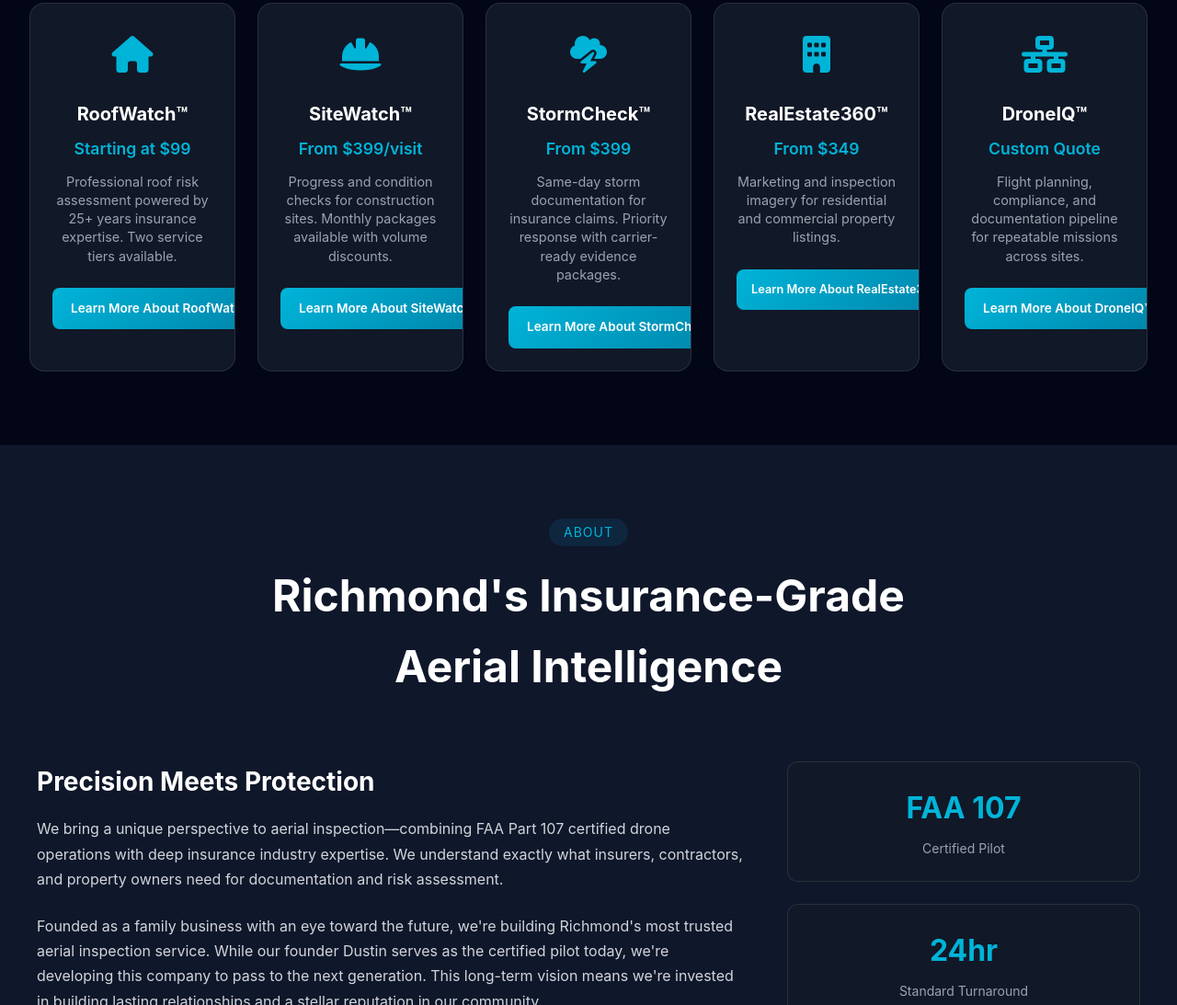
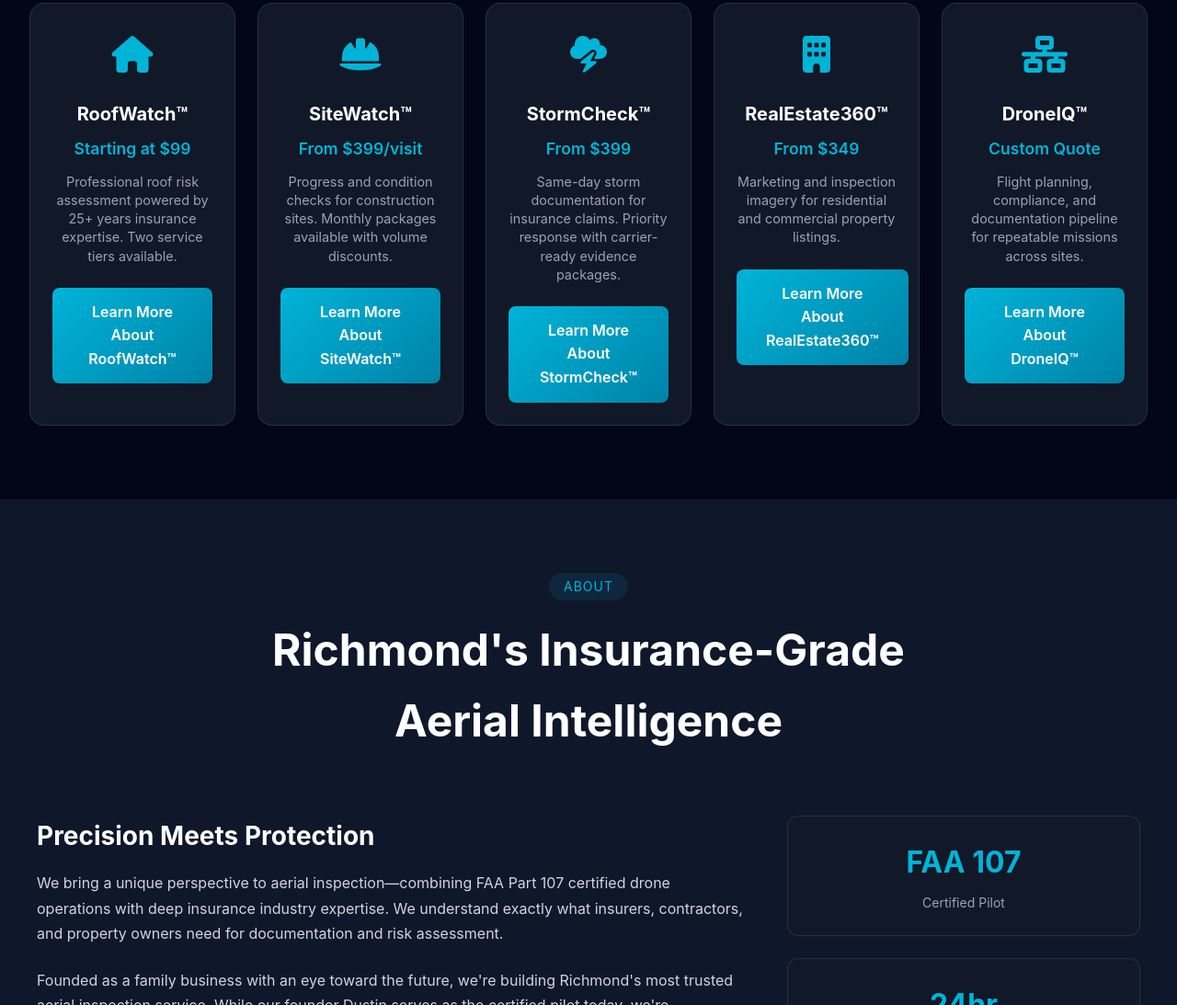
Before and after one commit to aerosure/aerosure.io, a plain HTML site: page index.html in a window 1280 px wide. Shown: the part 1138-2231 px from the top of the page at 92% size. Drawn offline with Linux system fonts and the light colour scheme.

Commit message:
Update index.html

```diff
--- a/index.html
+++ b/index.html
@@ -803,7 +803,7 @@
                     Professional roof risk assessment powered by 25+ years insurance expertise. Two service tiers available.
                 </p>
                 <div style="margin-top: 1.5rem; text-align: center;">
-                    <a href="roofwatch.html" class="btn-primary" style="padding: 0.75rem 1.25rem; font-size: 0.85rem; white-space: nowrap;">
+                    <a href="roofwatch.html" class="btn-primary">
                         Learn More About RoofWatch™
                     </a>
                 </div>
@@ -819,7 +819,7 @@
                     Progress and condition checks for construction sites. Monthly packages available with volume discounts.
                 </p>
                 <div style="margin-top: 1.5rem; text-align: center;">
-                    <a href="sitewatch.html" class="btn-primary" style="padding: 0.75rem 1.25rem; font-size: 0.85rem; white-space: nowrap;">
+                    <a href="sitewatch.html" class="btn-primary">
                         Learn More About SiteWatch™
                     </a>
                 </div>
@@ -835,7 +835,7 @@
                     Same-day storm documentation for insurance claims. Priority response with carrier-ready evidence packages.
                 </p>
                 <div style="margin-top: 1.5rem; text-align: center;">
-                    <a href="stormcheck.html" class="btn-primary" style="padding: 0.75rem 1.25rem; font-size: 0.85rem; white-space: nowrap;">
+                    <a href="stormcheck.html" class="btn-primary">
                         Learn More About StormCheck™
                     </a>
                 </div>
@@ -851,7 +851,7 @@
                     Marketing and inspection imagery for residential and commercial property listings.
                 </p>
                 <div style="margin-top: 1.5rem; text-align: center;">
-                    <a href="realestate360.html" class="btn-primary" style="padding: 0.75rem 1rem; font-size: 0.8rem; white-space: nowrap;">
+                    <a href="realestate360.html" class="btn-primary">
                         Learn More About RealEstate360™
                     </a>
                 </div>
@@ -867,7 +867,7 @@
                     Flight planning, compliance, and documentation pipeline for repeatable missions across sites.
                 </p>
                 <div style="margin-top: 1.5rem; text-align: center;">
-                    <a href="droneiq.html" class="btn-primary" style="padding: 0.75rem 1.25rem; font-size: 0.85rem; white-space: nowrap;">
+                    <a href="droneiq.html" class="btn-primary">
                         Learn More About DroneIQ™
                     </a>
                 </div>
```
